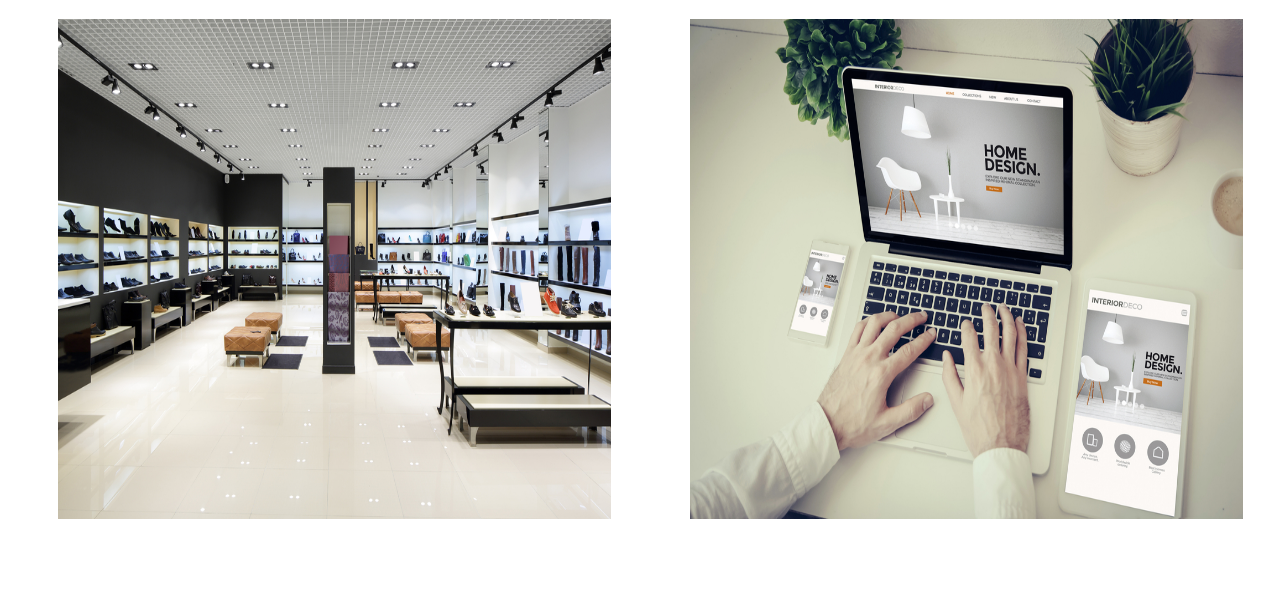
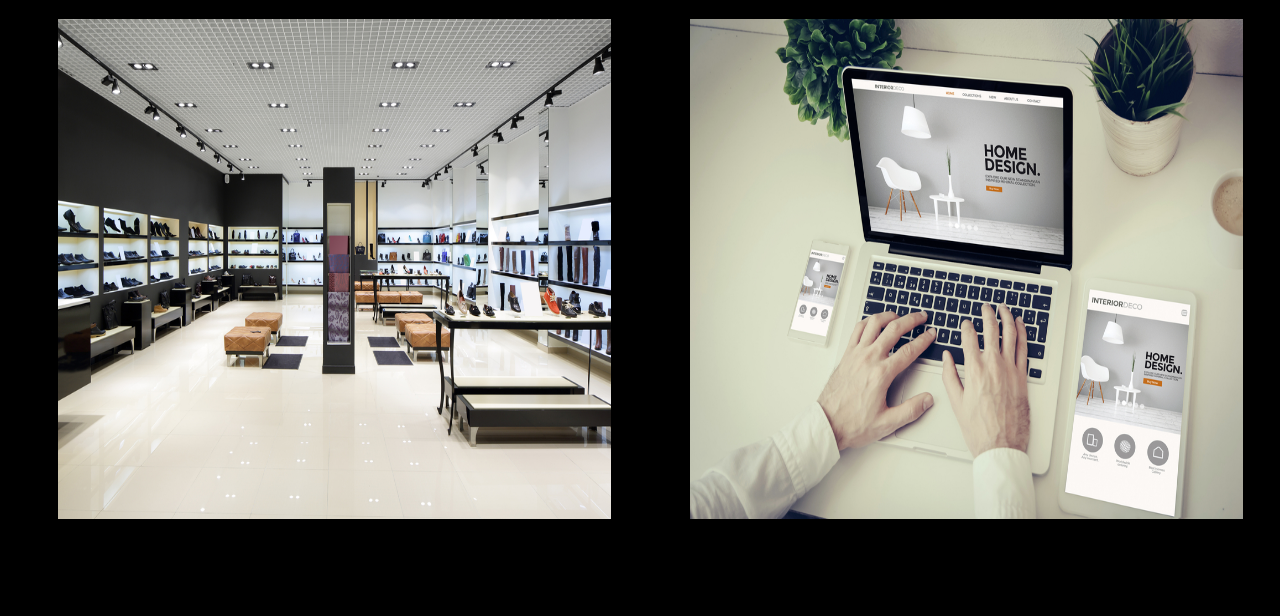
Before and after one commit to Jaybabson007/image_transition, a plain HTML site: page index.html in a window 1280 px wide. Shown: the part 184-800 px from the top of the page. Drawn offline with Linux system fonts and the light colour scheme.

Commit message:
new darkmode

```diff
--- a/style.css
+++ b/style.css
@@ -1,3 +1,6 @@
+body {
+    background-color: black;
+}
 .title{
     height: 20vh;
     display: flex;
@@ -5,7 +8,7 @@
     align-items: center;
 }
 .image-container{
-    background-color: white;
+    background-color:black;
     height: 500px;
     width: 800px;
     position: relative;
```
